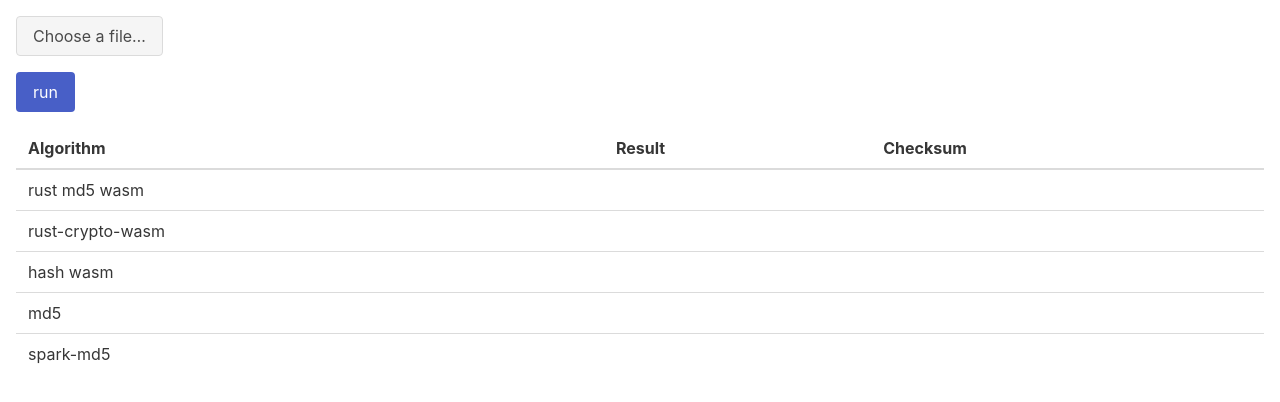
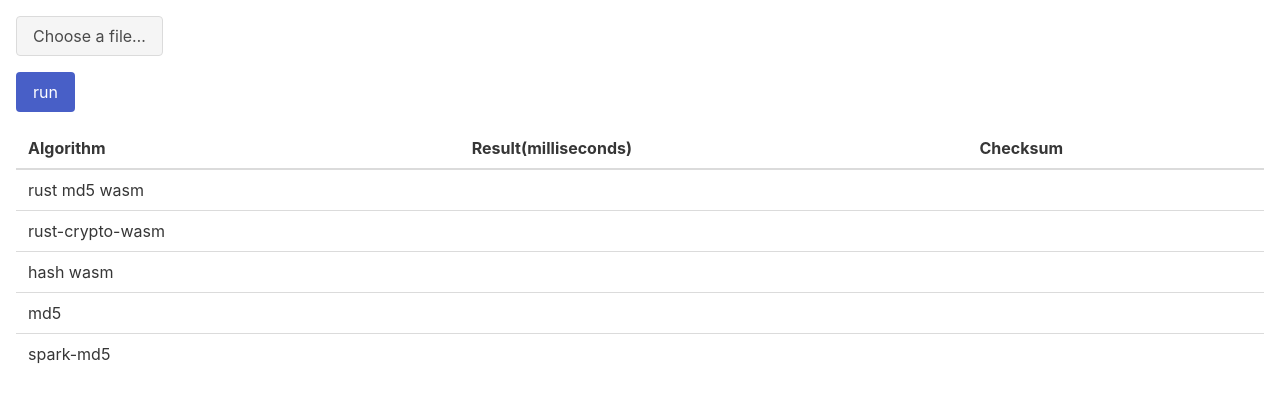
Before and after one commit to jyunhanlin/rust-wasm-md5, a website built with webpack: page static/index.html in a window 1280 px wide. Built offline with nearby package versions, Linux system fonts and the light colour scheme; files whose address does not match are found by name.

Commit message:
feat: add milliseconds for result column

```diff
--- a/static/index.html
+++ b/static/index.html
@@ -32,7 +32,7 @@
         <thead>
           <tr>
             <th>Algorithm</th>
-            <th>Result</th>
+            <th>Result(milliseconds)</th>
             <th>Checksum</th>
           </tr>
         </thead>
```
